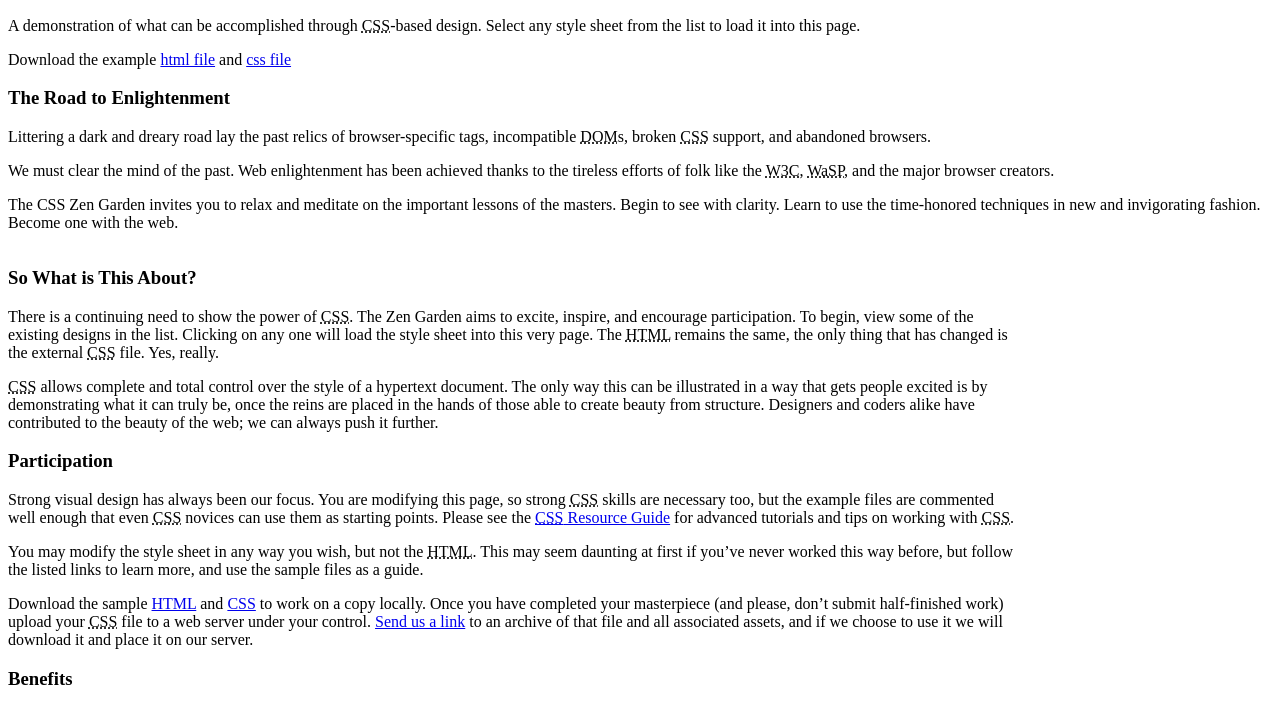
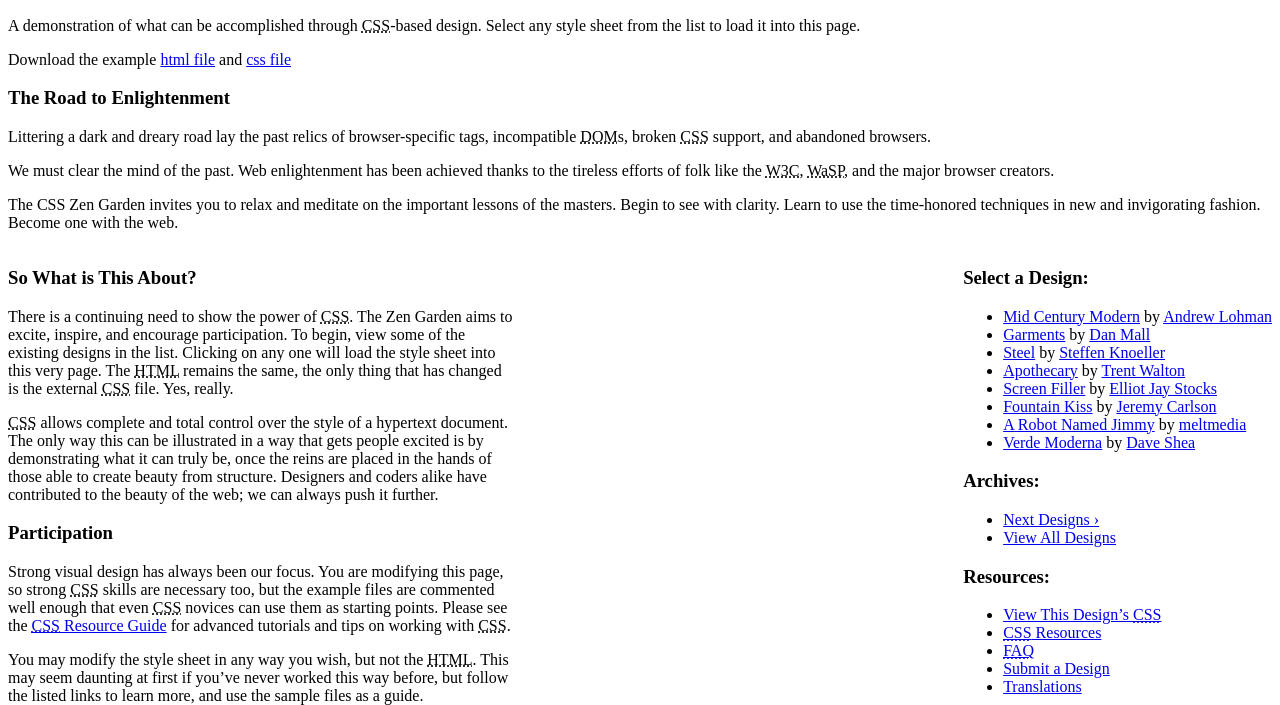
Before and after one commit to KrzysztofSzustkiewicz/Zen_Garden, a plain HTML site: page index.html in a window 1280 px wide. Shown: the part 97-802 px from the top of the page. Drawn offline with Linux system fonts and the light colour scheme.

Commit message:
@media selector

```diff
--- a/second.css
+++ b/second.css
@@ -1,8 +1,10 @@
-.supporting {
+@media screen and (min-width: 1000px) {
+  .supporting {
     float: left;
-    width: 80%;
+    width: 40%;
+  }
+
+  aside {
+    float: right;
+  }
 }
-
-aside {
-    float: right;
-}
```
